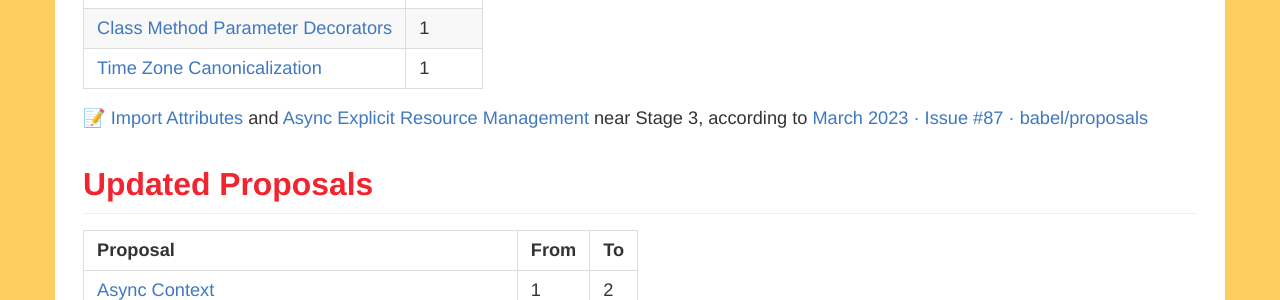
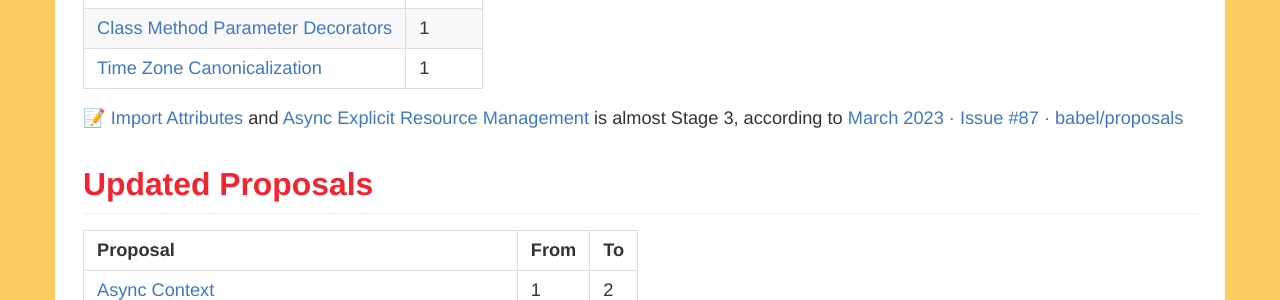
Before and after one commit to ecmascript-daily/ecmascript-daily.github.com, a Jekyll site: the page built from _posts/2023/2023-03-26-ecmascript-proposal-update.md, in a window 1280 px wide. Shown: the part 577-877 px from the top of the page. Built offline with Jekyll 4.4.1, drawn with Linux system fonts in a browser that asks for light colours; nearby versions of some CDN libraries; comment, search, counter and statistics services are not loaded.

Commit message:
Update 2023-03-26-ecmascript-proposal-update.md

```diff
--- a/_posts/2023/2023-03-26-ecmascript-proposal-update.md
+++ b/_posts/2023/2023-03-26-ecmascript-proposal-update.md
@@ -27,7 +27,7 @@ The changes of proposal's status @ [95th meeting of Ecma TC39][Agendas]
 | [Class Method Parameter Decorators](https://github.com/tc39/proposal-class-method-parameter-decorators) | 1     |
 | [Time Zone Canonicalization](https://github.com/justingrant/proposal-canonical-tz)                      | 1     |
 
-📝 [Import Attributes](https://github.com/tc39/proposal-import-attributes) and [Async Explicit Resource Management](https://github.com/tc39/proposal-async-explicit-resource-management) near Stage 3,
+📝 [Import Attributes](https://github.com/tc39/proposal-import-attributes) and [Async Explicit Resource Management](https://github.com/tc39/proposal-async-explicit-resource-management) is almost Stage 3,
 according to [March 2023 · Issue #87 · babel/proposals](https://github.com/babel/proposals/issues/87)
 
 
```
